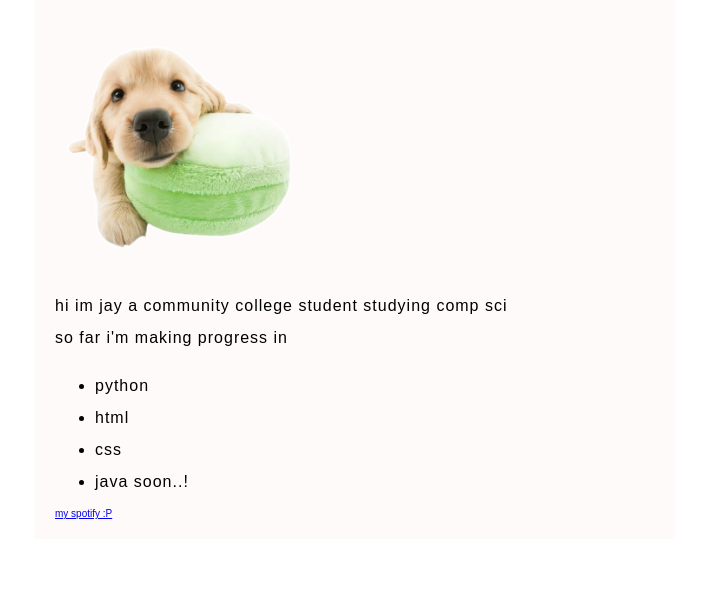
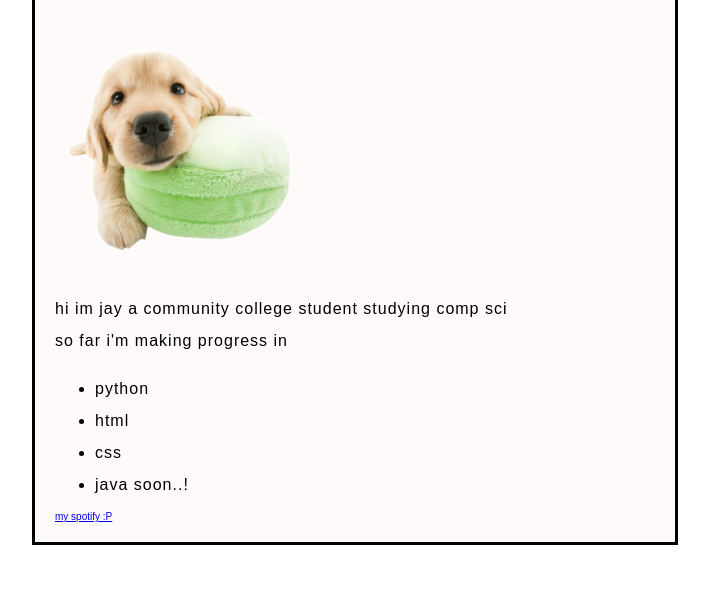
Before and after one commit to jigel07/jigel07.github.io, a plain HTML site: page index.html in a window 1280 px wide. Shown: the part 196-800 px from the top of the page, without its empty margins (285-994 px from the left). Drawn offline with Linux system fonts and the light colour scheme; a web font is replaced by a local one.

Commit message:
Update style.css

```diff
--- a/styles/style.css
+++ b/styles/style.css
@@ -27,5 +27,5 @@ body {
   margin: 0 auto;
   background-color: #FFFAFA;
   padding: 0 20px 20px 20px;
-  border: 2px LightSkyBlue;
+  border: 3px solid black;
 }
```
